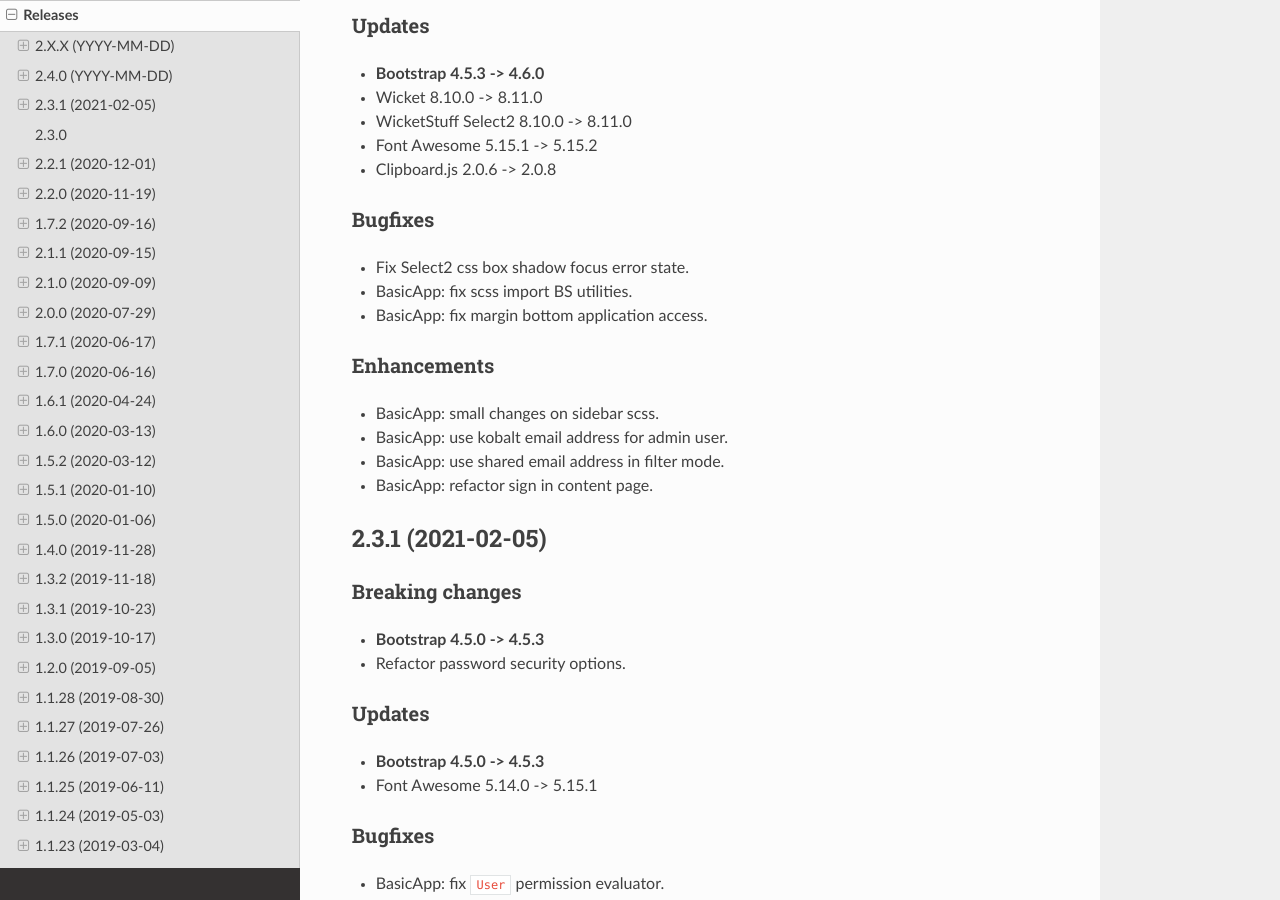
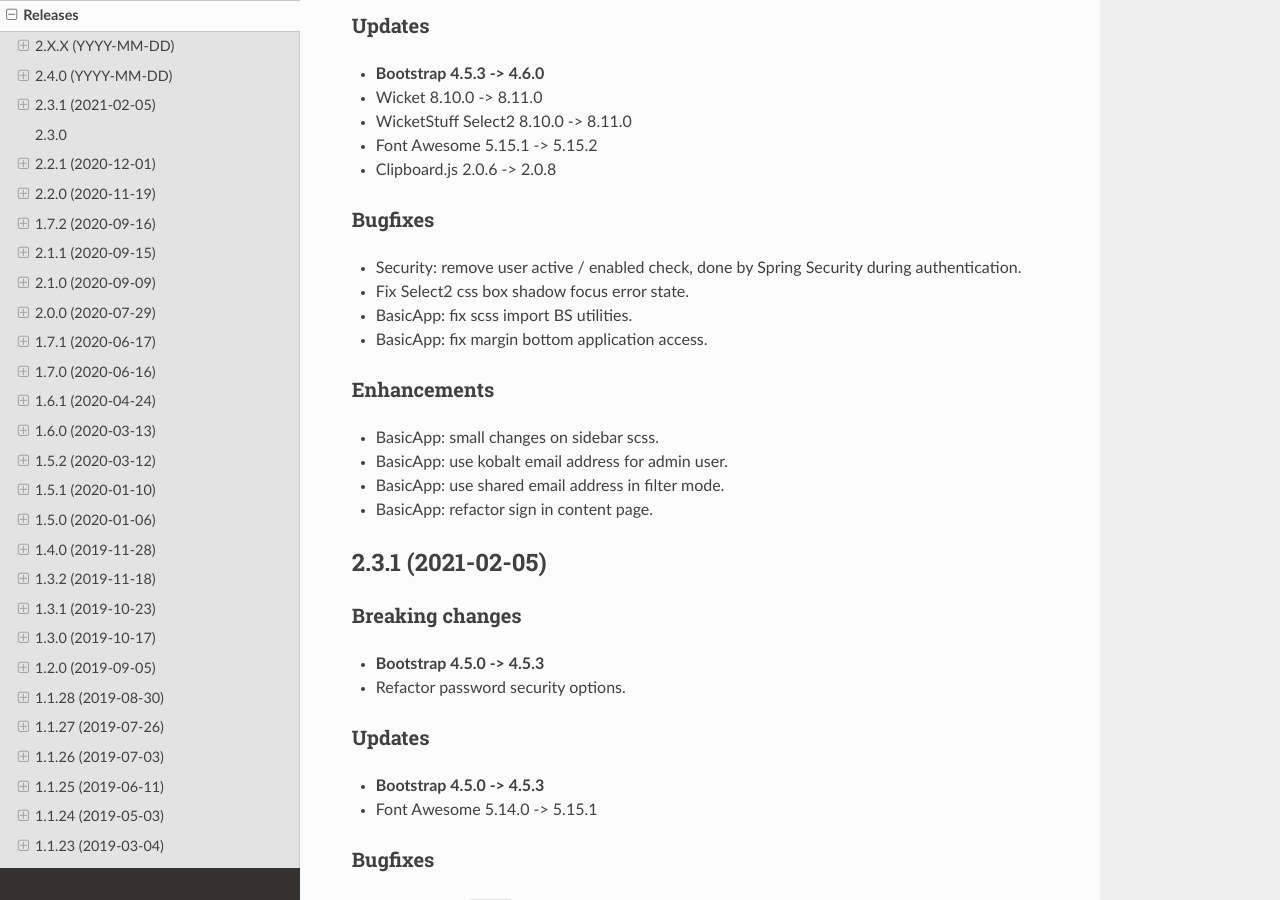
Before and after one commit to igloo-project/igloo-doc, a Sphinx documentation site: the page built from source/release-notes/releases.rst, in a window 1280 px wide and 900 px high, scrolled down 580 px. Built offline with Sphinx 7.4.7 and the Read the Docs theme 2.0.0, drawn with Linux system fonts in a browser that asks for light colours.

Commit message:
2.4.0: release notes

```diff
--- a/source/release-notes/releases.rst
+++ b/source/release-notes/releases.rst
@@ -41,6 +41,7 @@
 Bugfixes
 ********
 
+* Security: remove user active / enabled check, done by Spring Security during authentication.
 * Fix Select2 css box shadow focus error state.
 * BasicApp: fix scss import BS utilities.
 * BasicApp: fix margin bottom application access.
```
